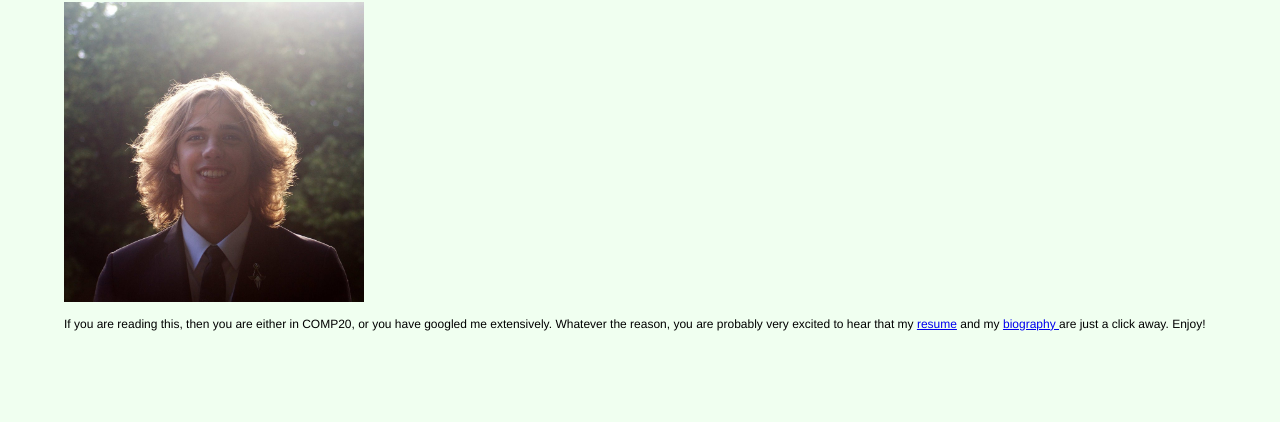
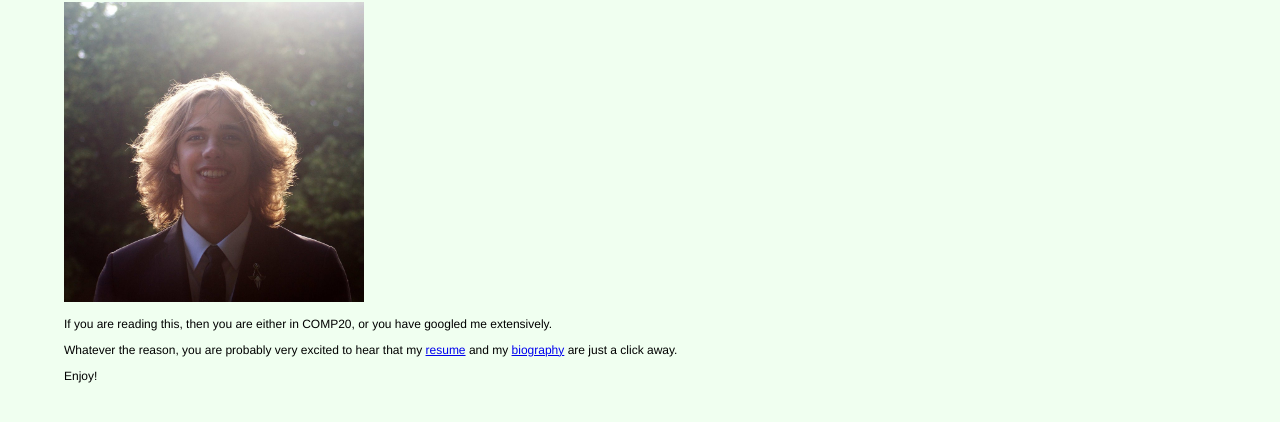
Before and after one commit to ukukas/ukukas.github.io, a plain HTML site: page index.html in a window 1280 px wide. Shown: the part 58-480 px from the top of the page. Drawn offline with Linux system fonts and the light colour scheme.

Commit message:
finalzed index

```diff
--- a/index.html
+++ b/index.html
@@ -11,10 +11,16 @@
 		id="profile-pic">
 	<p>
 		If you are reading this, then you are either in COMP20, or you have
-		googled me extensively. Whatever the reason, you are probably very
-		excited to hear that my <a href=https://ukukas.github.io/resume.html>
-		resume</a> and my <a href=https://ukukas.github.io/bio.html>biography
-		</a> are just a click away. Enjoy!
+		googled me extensively.
 	</p>
+	<p>
+		Whatever the reason, you are probably very
+		excited to hear that my
+		<a href=https://ukukas.github.io/resume.html>resume</a>
+		and my
+		<a href=https://ukukas.github.io/bio.html>biography</a>
+		are just a click away.
+	</p>
+	<p>Enjoy!</p>
 </body>
 </html>
```
